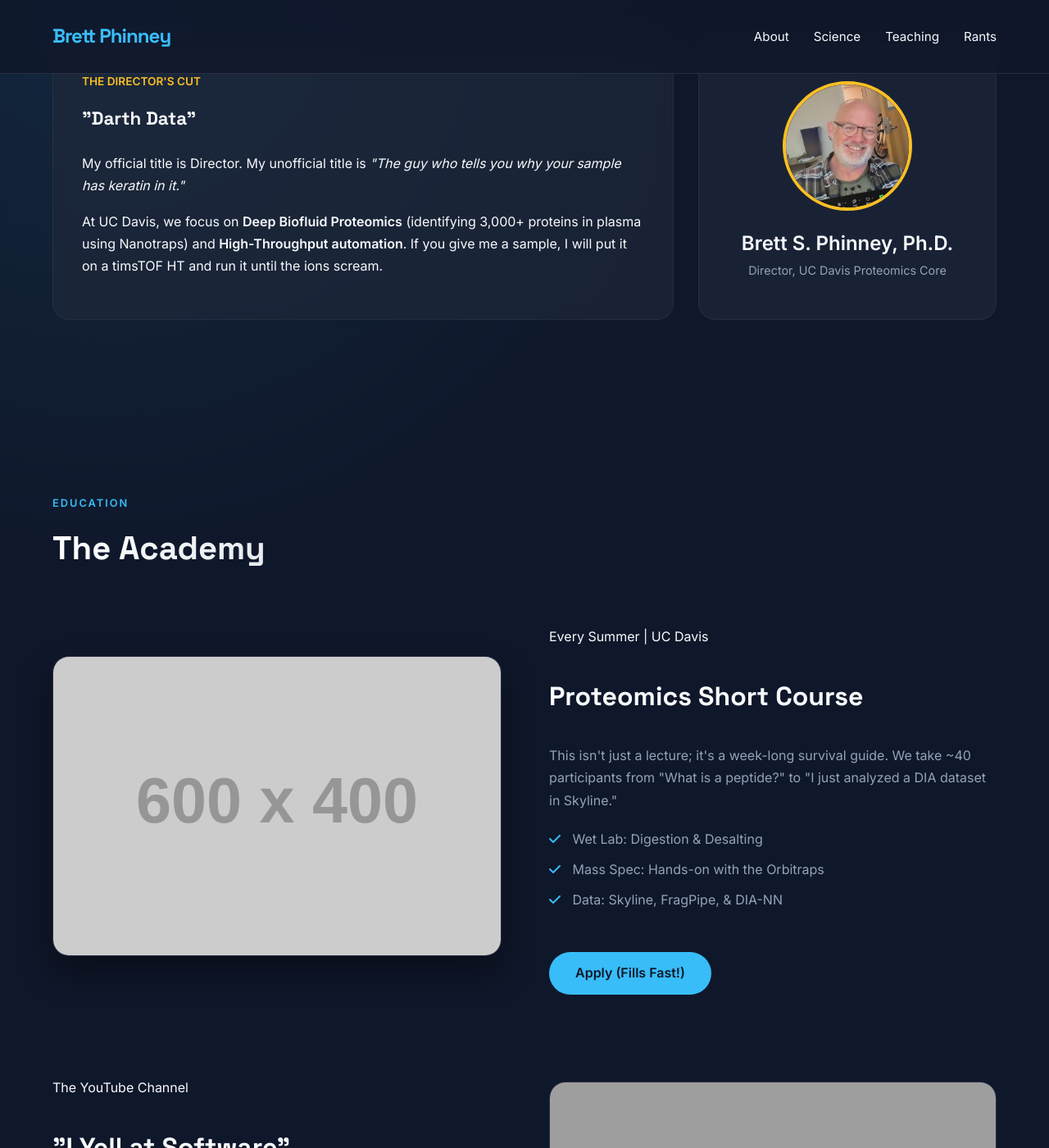
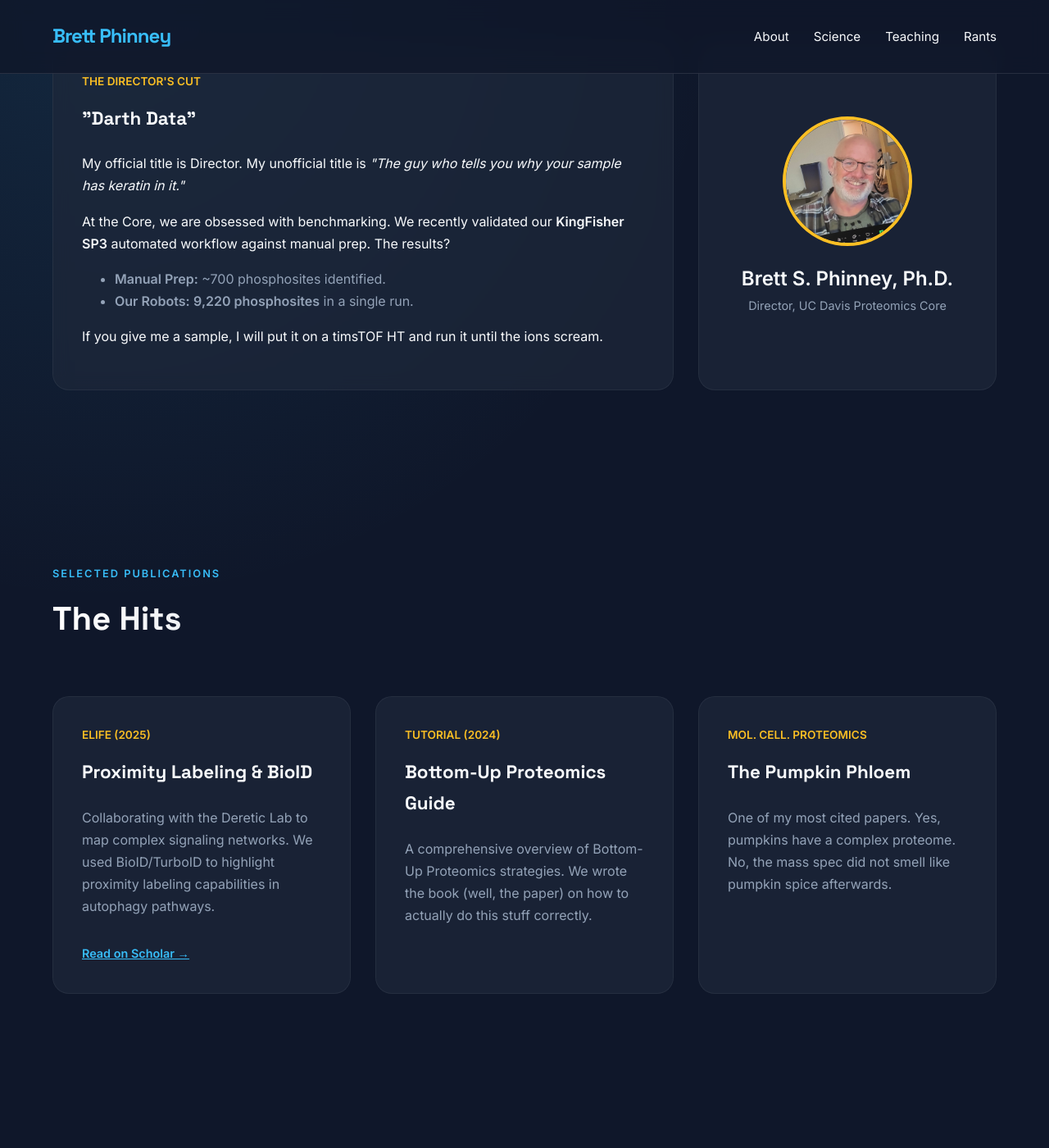
Before and after one commit to bsphinney/bsphinney.github.io, a Jekyll site: the page built from index.html, in a window 1280 px wide and 1400 px high, scrolled down 907 px. Shown: the whole window at 82% size. Built offline with Jekyll 4.4.1, drawn with Linux system fonts in a browser that asks for light colours; a style sheet for code colours, icons or effects is not loaded; some of the changed text lies outside the part shown; grey boxes are pictures that could not be loaded.

Commit message:
Revise index.html for content and layout updates
Updated content and layout for the UC Davis Proteomics Core webpage, including adjustments to text, section headers, and links.

```diff
--- a/index.html
+++ b/index.html
@@ -8,12 +8,12 @@
     <h1 style="font-size: 4.5rem; line-height: 1.1; margin: 10px 0 30px; background: linear-gradient(to right, #fff, #94a3b8); -webkit-background-clip: text; -webkit-text-fill-color: transparent;">
         Ionizing Proteins<br>Since the 90s.
     </h1>
-    <p style="font-size: 1.3rem; color: var(--text-muted); max-width: 600px; margin: 0 auto 40px;">
-        Director of the UC Davis Proteomics Core. I specialize in Deep Biofluid Proteomics, High-Throughput Automation, and explaining why your digest failed.
+    <p style="font-size: 1.3rem; color: var(--text-muted); max-width: 700px; margin: 0 auto 40px;">
+        Director of the UC Davis Proteomics Core. We specialize in <strong>Deep Biofluid Proteomics</strong>, <strong>High-Throughput Automation</strong>, and turning complex biological questions into mass lists.
     </p>
     <div style="display: flex; gap: 15px; justify-content: center;">
         <a href="#science" class="btn">The Science</a>
-        <a href="https://proteomics.ucdavis.edu" class="btn btn-outline">Visit The Core</a>
+        <a href="https://proteomics.ucdavis.edu" class="btn btn-outline" target="_blank">Visit The Core</a>
     </div>
 </header>
 
@@ -23,54 +23,17 @@
             <span class="meta">The Director's Cut</span>
             <h3>"Darth Data"</h3>
             <p>My official title is Director. My unofficial title is <em>"The guy who tells you why your sample has keratin in it."</em></p>
-            <p>At UC Davis, we focus on <strong>Deep Biofluid Proteomics</strong> (identifying 3,000+ proteins in plasma using Nanotraps) and <strong>High-Throughput automation</strong>. If you give me a sample, I will put it on a timsTOF HT and run it until the ions scream.</p>
+            <p>At the Core, we are obsessed with benchmarking. We recently validated our <strong>KingFisher SP3</strong> automated workflow against manual prep. The results?</p>
+            <ul style="color: var(--text-muted); margin-top: 10px;">
+                <li><strong>Manual Prep:</strong> ~700 phosphosites identified.</li>
+                <li><strong>Our Robots:</strong> <strong>9,220 phosphosites</strong> in a single run.</li>
+            </ul>
+            <p style="margin-top: 10px;">If you give me a sample, I will put it on a timsTOF HT and run it until the ions scream.</p>
         </div>
         <div class="card" style="text-align: center; display: flex; flex-direction: column; justify-content: center; align-items: center;">
             <img src="{{ "/assets/images/brett-phinney.png" | relative_url }}" alt="Brett Phinney" style="width: 150px; height: 150px; border-radius: 50%; border: 4px solid var(--ucd-gold); margin-bottom: 20px; object-fit: cover;">
             <div style="font-size: 1.5rem; font-weight: bold; color: var(--text-main);">Brett S. Phinney, Ph.D.</div>
             <div style="color: var(--text-muted); font-size: 0.9rem;">Director, UC Davis Proteomics Core</div>
-        </div>
-    </div>
-</section>
-
-<section id="teaching">
-    <div class="section-header">
-        <p>Education</p>
-        <h2>The Academy</h2>
-    </div>
-
-    <div class="feature-row">
-        <div class="feature-visual">
-            <img src="https://placehold.co/600x400/0f172a/38bdf8?text=Proteomics+Bootcamp" alt="Short Course">
-        </div>
-        <div class="feature-text">
-            <span class="meta">Every Summer | UC Davis</span>
-            <h3 style="font-size: 2rem;">Proteomics Short Course</h3>
-            <p style="color: var(--text-muted); margin-bottom: 20px;">
-                This isn't just a lecture; it's a week-long survival guide. We take ~40 participants from "What is a peptide?" to "I just analyzed a DIA dataset in Skyline."
-            </p>
-            <ul style="list-style: none; padding: 0; color: var(--text-muted); margin-bottom: 30px;">
-                <li style="margin-bottom: 10px;"><i class="fas fa-check" style="color: var(--ucd-blue); margin-right: 10px;"></i> Wet Lab: Digestion & Desalting</li>
-                <li style="margin-bottom: 10px;"><i class="fas fa-check" style="color: var(--ucd-blue); margin-right: 10px;"></i> Mass Spec: Hands-on with the Orbitraps</li>
-                <li style="margin-bottom: 10px;"><i class="fas fa-check" style="color: var(--ucd-blue); margin-right: 10px;"></i> Data: Skyline, FragPipe, & DIA-NN</li>
-            </ul>
-            <a href="https://proteomics.ucdavis.edu/" class="btn">Apply (Fills Fast!)</a>
-        </div>
-    </div>
-
-    <div class="feature-row" style="flex-direction: row-reverse;">
-        <div class="feature-visual">
-            <div class="video-container">
-                <iframe src="https://www.youtube.com/embed/vqeOT8xcycc" title="Limpa Tutorial" frameborder="0" allowfullscreen></iframe>
-            </div>
-        </div>
-        <div class="feature-text">
-            <span class="meta">The YouTube Channel</span>
-            <h3 style="font-size: 2rem;">"I Yell at Software"</h3>
-            <p style="color: var(--text-muted); margin-bottom: 20px;">
-                When I'm not in the lab, I'm recording tutorials on the <strong>UC Davis Proteomics</strong> channel. We cover the pain points: normalization, differential expression (Limpa), and QC.
-            </p>
-            <a href="https://www.youtube.com/@UCDavisProteomics" class="btn btn-outline"><i class="fab fa-youtube"></i> 30+ Videos</a>
         </div>
     </div>
 </section>
@@ -83,22 +46,65 @@
 
     <div class="grid-3">
         <div class="card">
-            <span class="meta">Bioarchaeology</span>
-            <h3>Ancient Teeth & Sex Estimation</h3>
-            <p style="color: var(--text-muted);">We developed a method to determine biological sex from tooth enamel peptides (Amelogenin). It works on fossils thousands of years old. CSI: Ancient Davis.</p>
+            <span class="meta">eLife (2025)</span>
+            <h3>Proximity Labeling & BioID</h3>
+            <p style="color: var(--text-muted);">Collaborating with the Deretic Lab to map complex signaling networks. We used BioID/TurboID to highlight proximity labeling capabilities in autophagy pathways.</p>
             <a href="https://scholar.google.com/citations?user=2p9wV0kAAAAJ" target="_blank" style="color: var(--ucd-blue); font-size: 0.9rem; font-weight: bold; margin-top: 15px; display: inline-block;">Read on Scholar &rarr;</a>
         </div>
 
         <div class="card">
-            <span class="meta">Deep Proteomics</span>
-            <h3>Ceres Nanotrap & Biofluids</h3>
-            <p style="color: var(--text-muted);">Identifying 3,000+ proteins in plasma using Nanotrap particles. We enrich low-abundance biomarkers like kinases that standard methods miss.</p>
+            <span class="meta">Tutorial (2024)</span>
+            <h3>Bottom-Up Proteomics Guide</h3>
+            <p style="color: var(--text-muted);">A comprehensive overview of Bottom-Up Proteomics strategies. We wrote the book (well, the paper) on how to actually do this stuff correctly.</p>
         </div>
 
         <div class="card">
-            <span class="meta">The Classic</span>
+            <span class="meta">Mol. Cell. Proteomics</span>
             <h3>The Pumpkin Phloem</h3>
             <p style="color: var(--text-muted);">One of my most cited papers. Yes, pumpkins have a complex proteome. No, the mass spec did not smell like pumpkin spice afterwards.</p>
+        </div>
+    </div>
+</section>
+
+<section id="teaching">
+    <div class="section-header">
+        <p>Education</p>
+        <h2>The Academy</h2>
+    </div>
+
+    <div class="feature-row" style="flex-direction: row-reverse;">
+        <div class="feature-visual">
+            <div class="video-container">
+                <iframe src="https://www.youtube.com/embed/vqeOT8xcycc" title="Limpa Tutorial" frameborder="0" allowfullscreen></iframe>
+            </div>
+        </div>
+        <div class="feature-text">
+            <span class="meta">YouTube: @UCDavisProteomics</span>
+            <h3 style="font-size: 2rem;">"I Yell at Software"</h3>
+            <p style="color: var(--text-muted); margin-bottom: 20px;">
+                I believe that if you can't explain False Discovery Rate to a grad student, you don't understand it. Check out our tutorials on <strong>Skyline</strong>, <strong>FragPipe</strong>, and <strong>DIA-NN</strong>.
+            </p>
+            <p style="color: white;"><strong>Featured:</strong> <em>Differential Expression analysis using Limpa!!</em></p>
+            <a href="https://www.youtube.com/@UCDavisProteomics" class="btn btn-outline" target="_blank"><i class="fab fa-youtube"></i> Watch More</a>
+        </div>
+    </div>
+
+    <div class="feature-row">
+        <div class="feature-visual">
+            <img src="https://placehold.co/600x400/0f172a/38bdf8?text=Proteomics+Bootcamp" alt="Short Course">
+        </div>
+        <div class="feature-text">
+            <span class="meta">Every Summer | UC Davis</span>
+            <h3 style="font-size: 2rem;">Proteomics Short Course</h3>
+            <p style="color: var(--text-muted); margin-bottom: 20px;">
+                A week-long intensive. We take you from "What is a peptide?" to "I just analyzed a DIA dataset." It usually fills up by July.
+            </p>
+            <ul style="list-style: none; padding: 0; color: var(--text-muted); margin-bottom: 30px;">
+                <li style="margin-bottom: 10px;"><i class="fas fa-check" style="color: var(--ucd-blue); margin-right: 10px;"></i> Wet Lab: SP3 & KingFisher Prep</li>
+                <li style="margin-bottom: 10px;"><i class="fas fa-check" style="color: var(--ucd-blue); margin-right: 10px;"></i> Mass Spec: Orbitrap & timsTOF</li>
+                <li style="margin-bottom: 10px;"><i class="fas fa-check" style="color: var(--ucd-blue); margin-right: 10px;"></i> Data: Statistical Analysis</li>
+            </ul>
+            <a href="https://proteomics.ucdavis.edu/" class="btn" target="_blank">Apply Here</a>
         </div>
     </div>
 </section>
```
